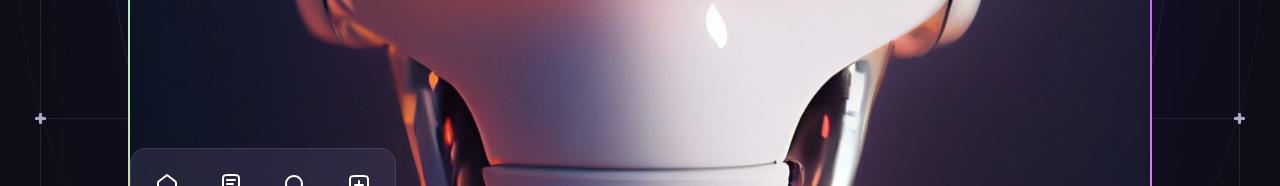
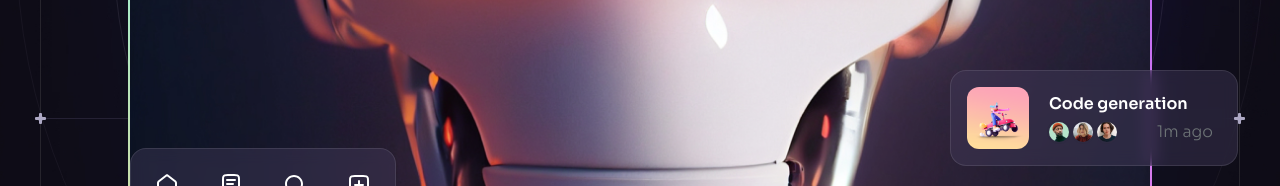
Before and after one commit to MountainEnjoyer/brainwave, a React (Vite) app: page / in a window 1280 px wide. Shown: the part 766-952 px from the top of the page. Built offline with nearby package versions, Linux system fonts and the light colour scheme.

Commit message:
Notification added on hero section

```diff
--- a/src/components/Hero.jsx
+++ b/src/components/Hero.jsx
@@ -6,6 +6,7 @@
 import { ScrollParallax } from "react-just-parallax";
 import { useRef } from "react";
 import Generating from "./Generating";
+import Notification from "./Notification";
 
 const Hero = () => {
   const parallaxRef = useRef(null);
@@ -66,6 +67,13 @@
                     ))}
                   </ul>
                 </ScrollParallax>
+
+                <ScrollParallax isAbsolutelyPositioned>
+                  <Notification
+                    className="hidden absolute -right-[5.5rem] bottom-[11rem] w-[18rem] xl:flex"
+                    title="Code generation"
+                  />
+                </ScrollParallax>
               </div>
             </div>
 
--- a/src/components/Notification.jsx
+++ b/src/components/Notification.jsx
@@ -1,7 +1,45 @@
-import React from "react";
+import { notification1 } from "../assets";
+import { notificationImages } from "../constants";
 
-const Notification = () => {
-  return <div>Notification</div>;
+const Notification = ({ className, title }) => {
+  return (
+    <div
+      className={`${
+        className || ""
+      } flex items-center p-4 pr-6 bg-n-9/40 backdrop-blur border border-n-1/10 rounded-2xl gap-5 `}
+    >
+      <img
+        src={notification1}
+        width={62}
+        height={62}
+        alt="image"
+        className="rounded-xl"
+      />
+
+      <div className="flex-1 ">
+        <h6 className="mb-1 font-semibold justify-between">{title}</h6>
+        <div className="flex items-center justify-between">
+          <ul className="flex -m-0.5 ">
+            {notificationImages.map((item, index) => (
+              <li
+                key={index}
+                className="flex w-6 h-6 border-2 border-n-12 rounded-full overflow-hidden"
+              >
+                <img
+                  src={item}
+                  className="w-full"
+                  width={20}
+                  height={20}
+                  alt={item}
+                />
+              </li>
+            ))}
+          </ul>
+          <div className="body-2 text-n-13 ">1m ago</div>
+        </div>
+      </div>
+    </div>
+  );
 };
 
 export default Notification;
```
Also changed, not shown: 1 other file (tests, documents, lock files or other folders).
